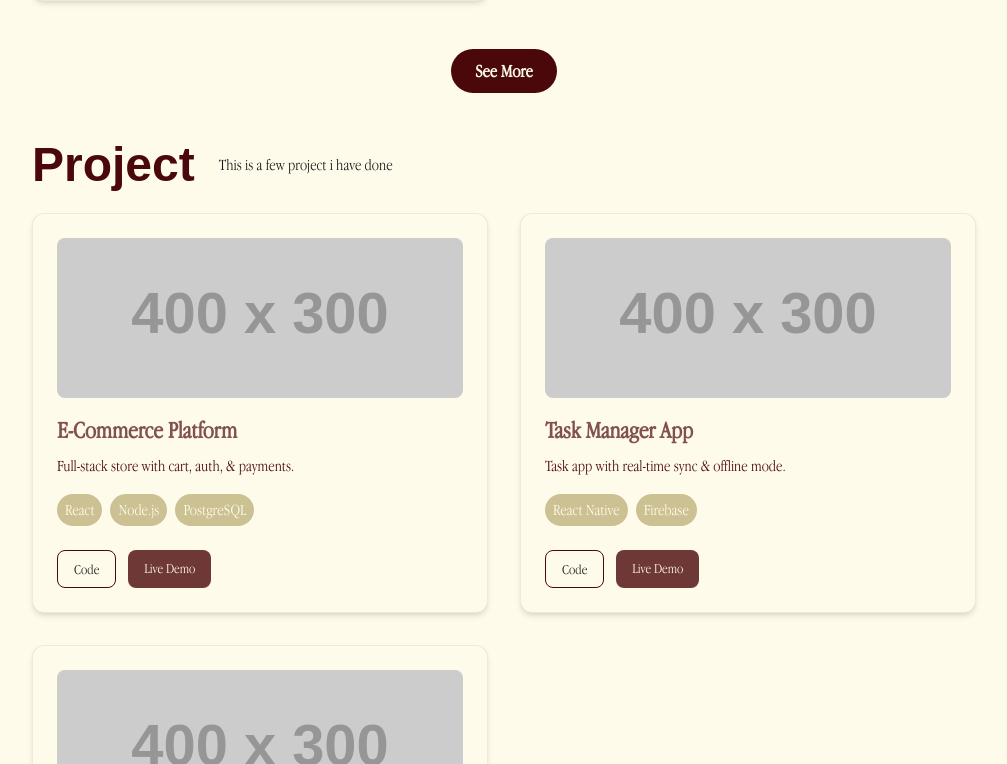
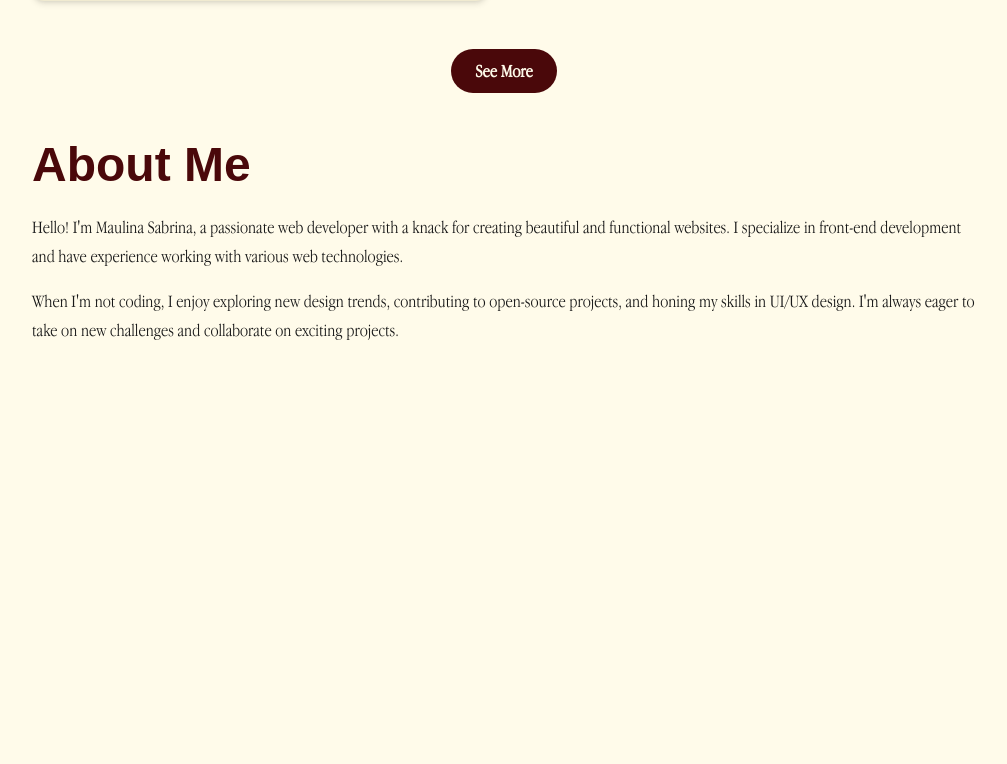
Before and after one commit to maulinasabrina/maulina-sabrina-portofolio, a Next.js app: page / in a window 1280 px wide. Shown: the part 1536-2300 px from the top of the page, without its empty margins (136-1143 px from the left). After the commit the page ends 2002 px from the top, so only its background shows below. Built offline with nearby package versions, Linux system fonts and the light colour scheme; a web font is replaced by a local one.

Commit message:
feat : add about page basic layout

```diff
--- a/src/app/page.tsx
+++ b/src/app/page.tsx
@@ -1,12 +1,14 @@
 import Image from "next/image";
 import Hero from "../components/Hero";
 import Project from "../components/Project";
+import About from "../components/About";
 
 export default function Home() {
   return (
     <>
     <Hero/>
     <Project/>
+    <About/>
     </>
   );
 }
--- /dev/null
+++ b/src/components/About.tsx
@@ -0,0 +1,19 @@
+export default function About() {
+     return (
+
+         <div  className='w-full py-4 md:py-12 px-6 md:px-10 lg:px-20 xl:px-36  mx-auto'>
+                <h1 className='w-fit text-primary text-5xl font-extrabold text-center font-heading'>About Me</h1>
+                <p className="text-lg leading-relaxed mb-4 mt-6">
+                    Hello! I&apos;m Maulina Sabrina, a passionate web developer with a knack for creating beautiful and functional websites. I specialize in front-end development and have experience working with various web technologies.
+                </p>
+                <p className="text-lg leading-relaxed">
+                    When I&apos;m not coding, I enjoy exploring new design trends, contributing to open-source projects, and honing my skills in UI/UX design. I&apos;m always eager to take on new challenges and collaborate on exciting projects.
+                </p>
+                <div className="flex justify-center py-9">
+
+                </div>
+        </div>
+
+        );
+
+}
--- a/src/components/Project.tsx
+++ b/src/components/Project.tsx
@@ -41,9 +41,9 @@ const projects: ProjectData[] = [
   return (
     <>
     {/* Container Padding */}
-    <div className='w-full py-4 md:py-12 px-6 md:px-10 lg:px-20 xl:px-36  mx-auto'>
+    <div  className='w-full py-4 md:py-12 px-6 md:px-10 lg:px-20 xl:px-36  mx-auto'>
         <div className="flex flex-row gap-6 items-center">
-          <h1 id="projects" className='w-fit text-primary text-5xl font-extrabold text-center font-heading'>Project</h1>
+          <h1 className='w-fit text-primary text-5xl font-extrabold text-center font-heading'>Project</h1>
           <p className=""> This is a few project i have done</p>
         </div>
         <div className="grid md:grid-cols-2 gap-8 mt-6">
@@ -55,17 +55,7 @@ const projects: ProjectData[] = [
    <Link href="/project" className="font-semibold text-lg flex justify-center">
      <button className="px-6 py-2 bg-primary text-background rounded-full hover:bg-primary/80 transition"> See More </button>
     </Link>
-        <div  className='w-full py-4 md:py-12 px-6 md:px-10 lg:px-20 xl:px-36  mx-auto'>
-        <div className="flex flex-row gap-6 items-center">
-          <h1 className='w-fit text-primary text-5xl font-extrabold text-center font-heading'>Project</h1>
-          <p className=""> This is a few project i have done</p>
-        </div>
-        <div className="grid md:grid-cols-2 gap-8 mt-6">
-          {projects.map((project, i) => (
-            <ProjectCard key={i} {...project} />
-          ))}
-        </div>
-    </div>
+
     </>
     )
 }
```
